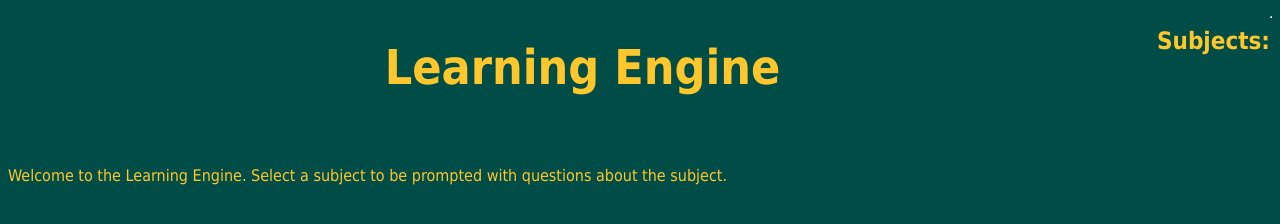
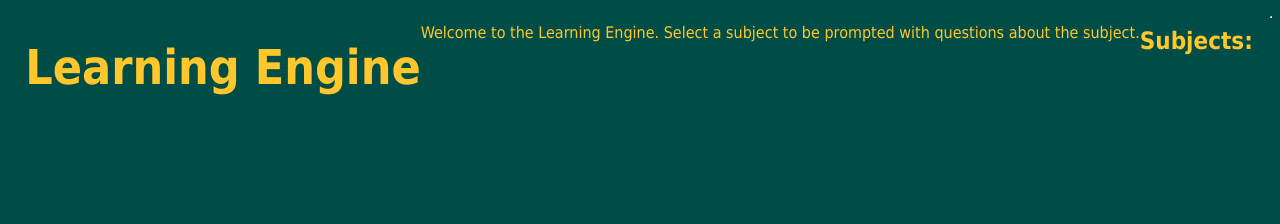
Before and after one commit to Lettuce/Hackathon-For-Social-Good-2026---Learning-Engine, a website: page frontend/index.html in a window 1280 px wide. Drawn offline with nearby package versions, Linux system fonts and the light colour scheme.

Commit message:
Flex troubleshooting

```diff
--- a/frontend/app.css
+++ b/frontend/app.css
@@ -8,20 +8,21 @@ body
     justify-content: center;
 }
 
-h1
+.container
 {
     display: flex;
     justify-content: center;
+    width: 100%;
+}
+
+h1
+{
+    /* display: flex;
+    justify-content: center; */
     color: #FFC72C;
     font-family: Tahoma;
     font-size: 300%;
     margin-bottom: 1.5em;
-}
-
-.container
-{
-    display: block;
-    width: 100%;
 }
 
 .subjects
```
Also changed, not shown: frontend/index.html (+1 -1 lines).
